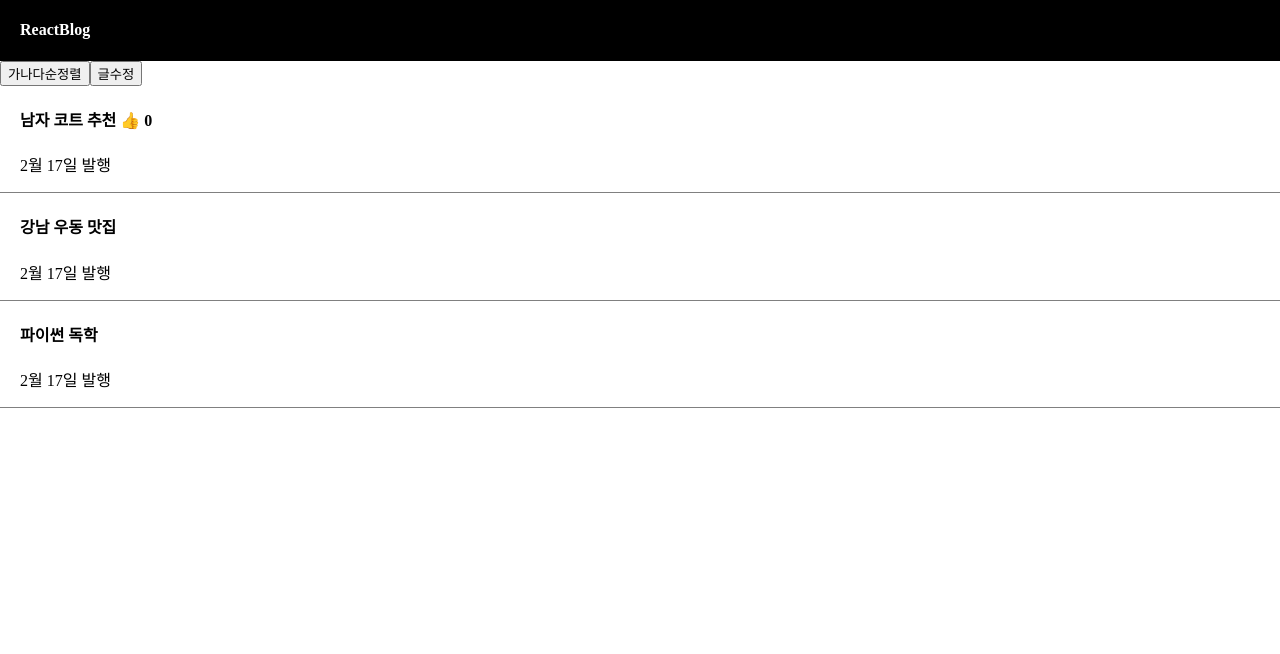
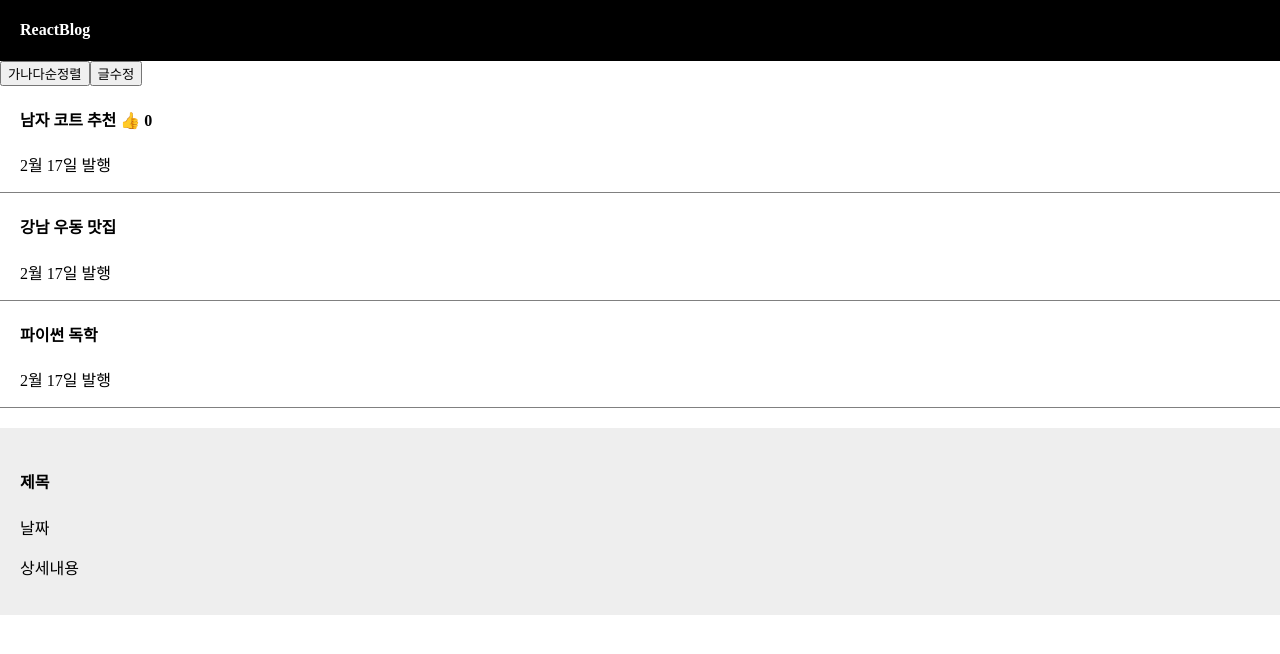
Before and after one commit to hyeonlee717/React_Study, a React app: page / in a window 1280 px wide. Shown: the top 654 px of the page. Built offline with nearby package versions, Linux system fonts and the light colour scheme; the HTML template or start-up script is replaced by a standard one.

Commit message:
component

```diff
--- a/src/App.css
+++ b/src/App.css
@@ -15,3 +15,10 @@
     color: white;
     padding-left: 20px;
 }
+
+.modal {
+    margin-top: 20px;
+    padding: 20px;
+    background: #eee;
+    text-align: left;
+}
--- a/src/App.jsx
+++ b/src/App.jsx
@@ -45,6 +45,18 @@
         <p>2월 17일 발행</p>
       </div>
 
+      <Modal></Modal>
+
+    </div>
+  )
+}
+
+function Modal() {
+  return (
+    <div className='modal'>
+      <h4>제목</h4>
+      <p>날짜</p>
+      <p>상세내용</p>
     </div>
   )
 }
```
